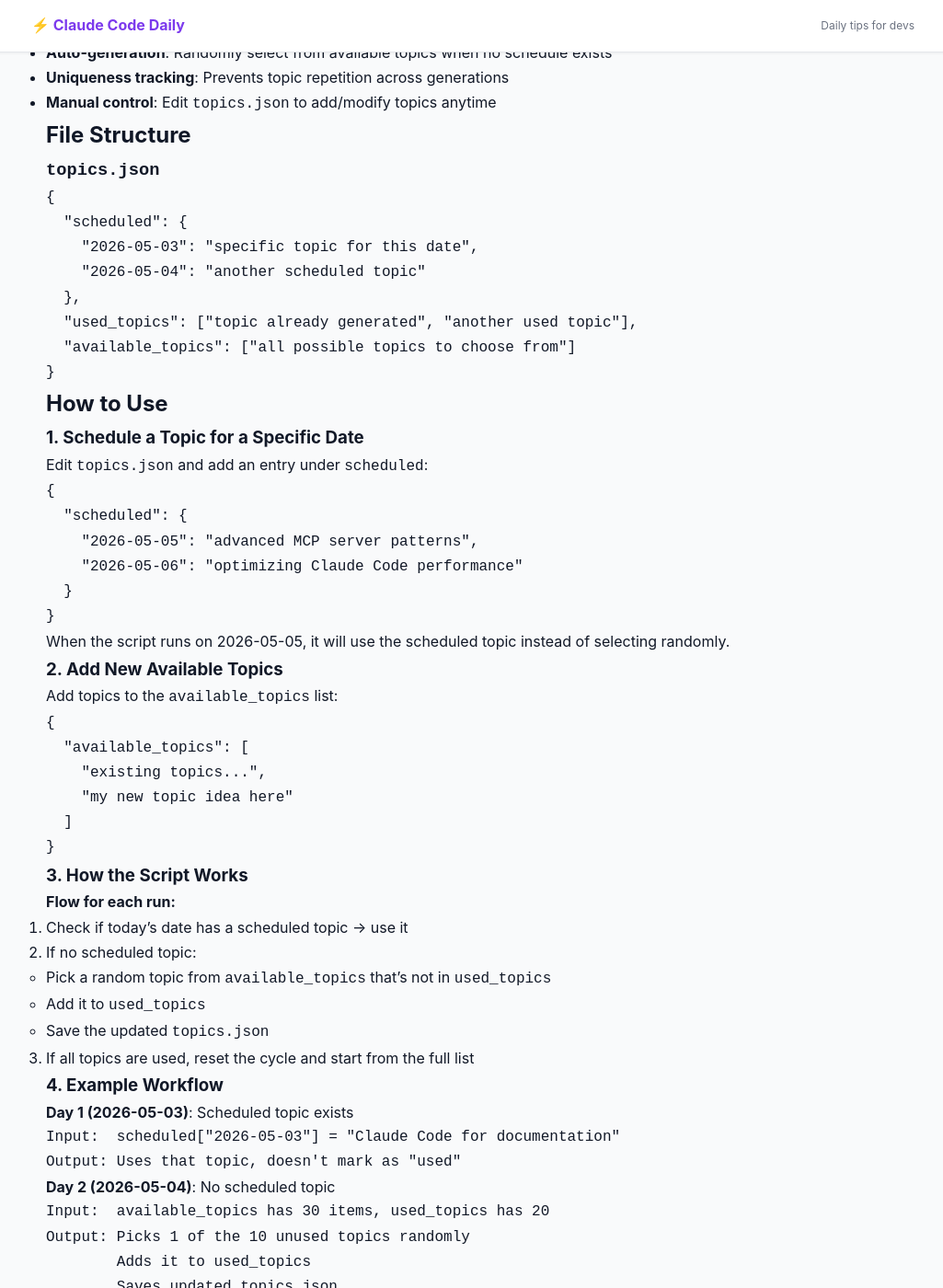
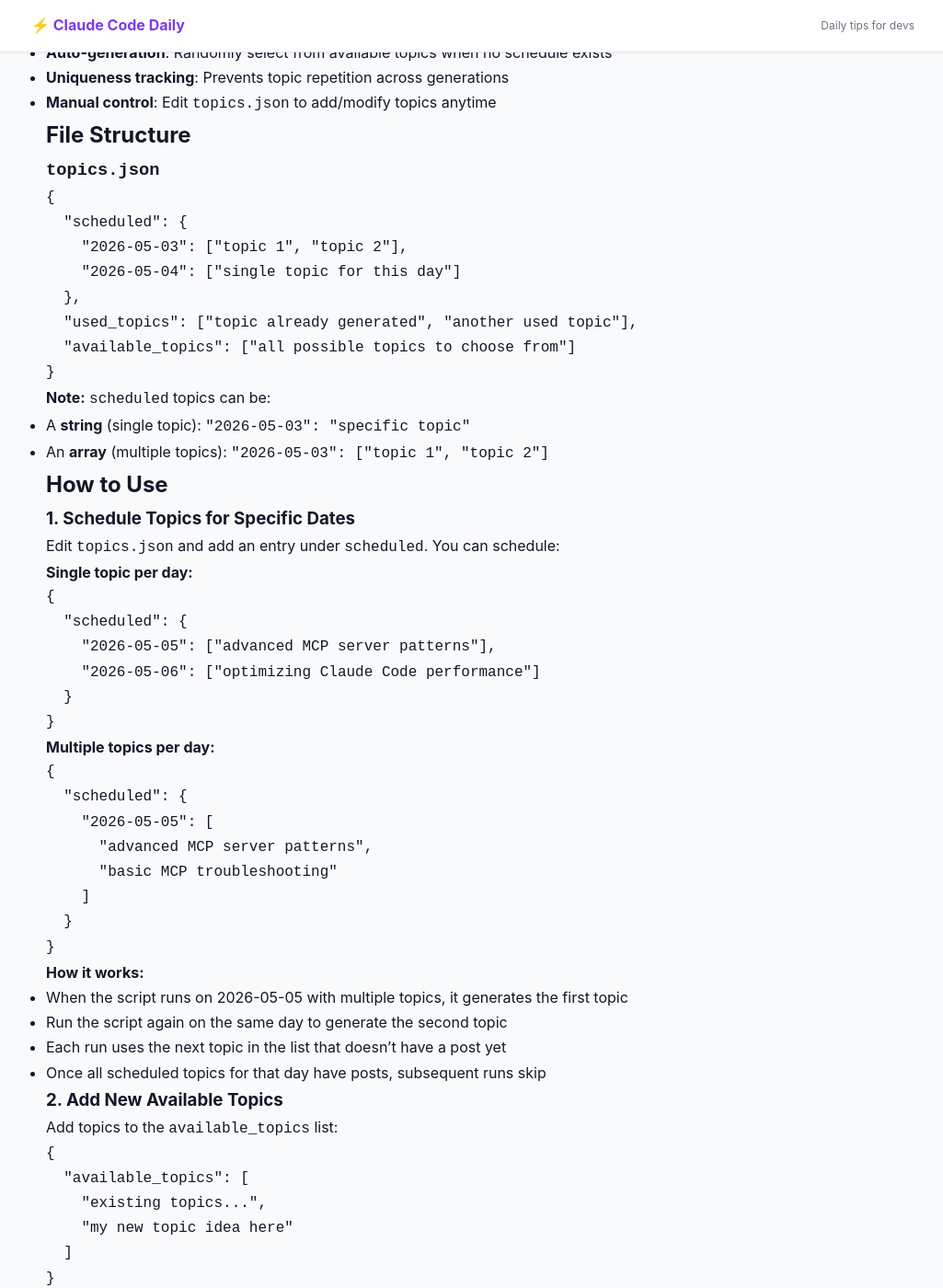
Before and after one commit to jephunnehrm/claude-daily-tips, a Jekyll site: the page built from TOPICS_SETUP.md, in a window 1280 px wide and 1400 px high, scrolled down 214 px. Shown: the whole window at 92% size, without its empty margins (126-1151 px from the left). Built offline with Jekyll 4.4.1, drawn with Linux system fonts in a browser that asks for light colours; our own code applies the rules of GitHub Pages for plain Markdown files; some of the changed text lies outside the part shown.

Commit message:
Support multiple topics per scheduled date
- Allow both string and array formats in scheduled topics
- Enable generating multiple posts on the same day
- Check topic slug to avoid duplicate posts for same topic
- Run script multiple times per day to generate each scheduled topic
- Update documentation with multiple posts per day workflow

````diff
--- a/TOPICS_SETUP.md
+++ b/TOPICS_SETUP.md
@@ -17,30 +17,51 @@
 ```json
 {
   "scheduled": {
-    "2026-05-03": "specific topic for this date",
-    "2026-05-04": "another scheduled topic"
+    "2026-05-03": ["topic 1", "topic 2"],
+    "2026-05-04": ["single topic for this day"]
   },
   "used_topics": ["topic already generated", "another used topic"],
   "available_topics": ["all possible topics to choose from"]
 }
 ```
 
+**Note:** `scheduled` topics can be:
+- A **string** (single topic): `"2026-05-03": "specific topic"`
+- An **array** (multiple topics): `"2026-05-03": ["topic 1", "topic 2"]`
+
 ## How to Use
 
-### 1. Schedule a Topic for a Specific Date
+### 1. Schedule Topics for Specific Dates
 
-Edit `topics.json` and add an entry under `scheduled`:
+Edit `topics.json` and add an entry under `scheduled`. You can schedule:
 
+**Single topic per day:**
 ```json
 {
   "scheduled": {
-    "2026-05-05": "advanced MCP server patterns",
-    "2026-05-06": "optimizing Claude Code performance"
+    "2026-05-05": ["advanced MCP server patterns"],
+    "2026-05-06": ["optimizing Claude Code performance"]
   }
 }
 ```
 
-When the script runs on 2026-05-05, it will use the scheduled topic instead of selecting randomly.
+**Multiple topics per day:**
+```json
+{
+  "scheduled": {
+    "2026-05-05": [
+      "advanced MCP server patterns",
+      "basic MCP troubleshooting"
+    ]
+  }
+}
+```
+
+**How it works:**
+- When the script runs on 2026-05-05 with multiple topics, it generates the first topic
+- Run the script again on the same day to generate the second topic
+- Each run uses the next topic in the list that doesn't have a post yet
+- Once all scheduled topics for that day have posts, subsequent runs skip
 
 ### 2. Add New Available Topics
 
@@ -90,10 +111,43 @@
         Picks a random topic from all 30
 ```
 
+## Multiple Posts Per Day
+
+If you want to generate multiple posts on the same day:
+
+1. Add multiple topics to the `scheduled` entry for that date:
+```json
+{
+  "scheduled": {
+    "2026-05-10": [
+      "topic for first post",
+      "topic for second post",
+      "topic for third post"
+    ]
+  }
+}
+```
+
+2. Run the script multiple times on that day:
+```bash
+# First run: generates post for "topic for first post"
+python scripts/generate_post.py
+
+# Second run: generates post for "topic for second post"
+python scripts/generate_post.py
+
+# Third run: generates post for "topic for third post"
+python scripts/generate_post.py
+
+# Fourth run: skips (all scheduled topics done)
+python scripts/generate_post.py
+```
+
 ## Tips
 
 - **Batch scheduling**: Add multiple dates at once in `scheduled` before a campaign
-- **Avoid conflicts**: If a date has both scheduled and used topics, scheduled takes priority
+- **Multiple posts same day**: Use an array of topics for the same date
+- **Avoid conflicts**: Scheduled topics always take priority over auto-generated ones
 - **Rollback**: If you want to reuse a topic, remove it from `used_topics` and re-run
 - **Track cycles**: Check `used_topics` length to know where you are in the topic cycle
 
````
Also changed, not shown: scripts/generate_post.py (+36 -7 lines), topics.json (+10 -3 lines).
